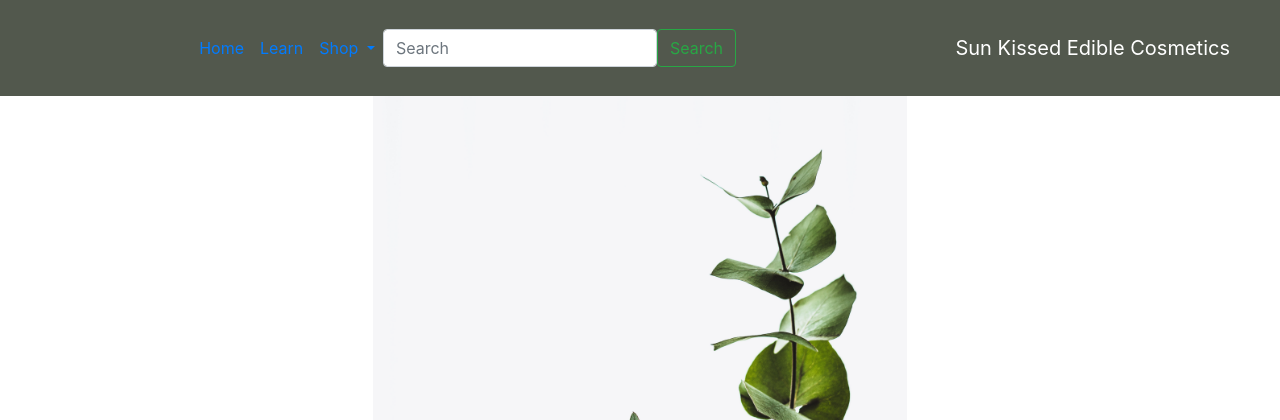
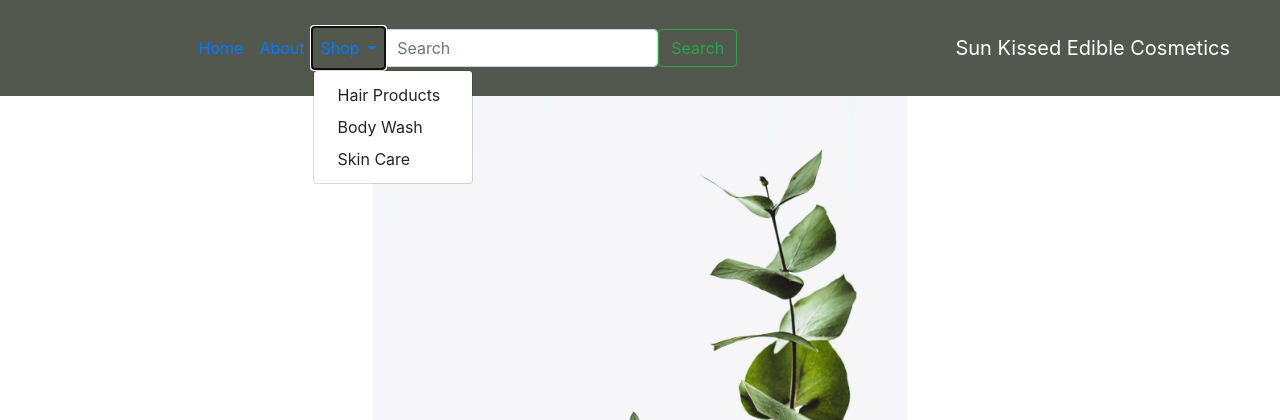
Before and after one commit to jehyder96/PDX_Capstone, a Django app: template templates/pages/home.html in a window 1280 px wide, after a click on "Shop". Shown: the top 420 px of the page. Run offline with Django 3.2, Linux system fonts and the light colour scheme; the template is opened without the code that fills it, so the values that code supplies are empty; some libraries are stand-ins or nearby versions.

Commit message:
added all pages

```diff
--- a/static/css/styles.css
+++ b/static/css/styles.css
@@ -44,6 +44,10 @@ nav{
   background-color: gray;
   padding: 10px 20px;
   border-radius: 10px;
+}
+
+.hidden{
+  display: none!important;
 }
 
 .searchInput{
--- a/templates/base.html
+++ b/templates/base.html
@@ -6,6 +6,8 @@
     <meta name="viewport" content="width=device-width, initial-scale=1.0" />
     <meta http-equiv="X-UA-Compatible" content="ie=edge" />
     <link rel="stylesheet" href="{% static 'css/styles.css' %}" />
+    <!-- JavaScript Bundle with Popper -->
+    <script src="https://cdn.jsdelivr.net/npm/bootstrap@5.2.3/dist/js/bootstrap.bundle.min.js" integrity="sha384-kenU1KFdBIe4zVF0s0G1M5b4hcpxyD9F7jL+jjXkk+Q2h455rYXK/7HAuoJl+0I4" crossorigin="anonymous"></script>
     <link
       rel="stylesheet"
       href="https://stackpath.bootstrapcdn.com/bootstrap/4.3.1/css/bootstrap.min.css"
--- /dev/null
+++ b/templates/pages/hair.html
@@ -0,0 +1,4 @@
+{% extends 'base.html' %}
+{% block content %}
+<h1>Hair Products</h1>
+{% endblock %}
--- a/templates/pages/home.html
+++ b/templates/pages/home.html
@@ -5,7 +5,6 @@
     <nav>
         <div class="navTop">
             <div class="navItem">
-                <!-- <img class="background-image" src="static/img/background-image-demo.jpeg" alt="A photo of a flower"> -->
             </div>
             <nav class="navbar navbar-expand-lg">
                 <div class="container-fluid">
@@ -16,19 +15,21 @@
                   <div class="collapse navbar-collapse" id="navbarSupportedContent">
                     <ul class="navbar-nav me-auto mb-2 mb-lg-0">
                       <li class="nav-item">
-                        <a class="nav-link active" aria-current="page" href="#">Home</a>
+                        <a class="nav-link active" aria-current="page" href="/">Home</a>
                       </li>
                       <li class="nav-item">
-                        <a class="nav-link" href="#">Learn</a>
+                        <a class="nav-link" href="{% url 'about' %}">About</a>
                       </li>
                       <li class="nav-item dropdown">
                         <a class="nav-link dropdown-toggle" href="#" role="button" data-bs-toggle="dropdown" aria-expanded="false">
                           Shop
                         </a>
+                        <ul class="dropdown-menu">
+                          <li><a class="dropdown-item" href="{% url 'hair' %}">Hair Products</a></li>
+                          <li><a class="dropdown-item" href="{% url 'wash' %}">Body Wash</a></li>
+                          <li><a class="dropdown-item" href="{% url 'skin' %}">Skin Care</a></li>
+                       </ul>
                       </li>
-                      <!-- <li class="nav-item">
-                        <a class="nav-link disabled">Disabled</a>
-                      </li> -->
                     </ul>
                     <form class="d-flex" role="search">
                       <input class="form-control me-2" type="search" placeholder="Search" aria-label="Search">
@@ -37,58 +38,28 @@
                   </div>
                 </div>
               </nav>
-            <!-- <div class="navItem"></div>
-                <div class="search">
-                    <input type="text" placeholder="Search..." class="searchInput">
-                    <img src='{% static "img/searchbar.png" %}'width="20" height="20" alt="an image of a magnifying glass" class="searchIcon">
-                </div> -->
             <div class="navItem"></div>
                 <span class="holidaySpecial">Sun Kissed Edible Cosmetics</span>
         </div>
     </nav>
     <div class="sliderWrapper">
         <div class="sliderItem">
-            <!-- <img src='{% static "img/bar-soap-demo.jpeg" %}' alt=“A photo of bar soap” class=“sliderImg”> -->
-            <!-- <div class="slideBg"></div>
-            <h1 class="sliderTitle">Edible Cosmetics</br>Organic</br>Hand Made</h1>
-            <h2 class="sliderPromo">Free shipping on orders more than $49.99</h2>
-            <button class="buyButton">Add to cart</button> -->
         </div>
     </div>
     <div class="sliderWrapper">
         <div class="sliderItem">
-            <!-- <img src="./img/exfoliating-scrub-demo.jpg" alt="A photo of exfoliating scrub" class="sliderImg">
-            <div class="slideBg"></div> -->
-            <!-- <h1 class="sliderTitle">Edible Cosmetics</br>Organic</br>Hand Made</h1>
-            <h2 class="sliderPromo">Free shipping on orders more than $49.99</h2>
-            <button class="buyButton">Add to cart</button> -->
         </div>
     </div>
     <div class="sliderWrapper">
         <div class="sliderItem">
-            <!-- <img src="./img/moisturizer-demo.jpg" alt="A photo of moisturizer" class="sliderImg">
-            <div class="slideBg"></div> -->
-            <!-- <h1 class="sliderTitle">Edible Cosmetics</br>Organic</br>Hand Made</h1>
-            <h2 class="sliderPromo">Free shipping on orders more than $49.99</h2>
-            <button class="buyButton">Add to cart</button> -->
         </div>
     </div>
     <div class="sliderWrapper">
         <div class="sliderItem">
-            <!-- <img src="./img/sea-salt-scrub-demo.jpg" alt="A photo of sea salt scrub" class="sliderImg">
-            <div class="slideBg"></div> -->
-            <!-- <h1 class="sliderTitle">Edible Cosmetics</br>Organic</br>Hand Made</h1>
-            <h2 class="sliderPromo">Free shipping on orders more than $49.99</h2>
-            <button class="buyButton">Add to cart</button> -->
         </div>
     </div>
     <div class="sliderWrapper">
         <div class="sliderItem">
-            <!-- <img src="static/img/" alt="A photo of shampoo" class="sliderImg">
-            <div class="slideBg"></div> -->
-            <!-- <h1 class="sliderTitle">Edible Cosmetics</br>Organic</br>Hand Made</h1>
-            <h2 class="sliderPromo">Free shipping on orders more than $49.99</h2>
-            <button class="buyButton">Add to cart</button> -->
         </div>
     </div>
 {% endblock %}
--- /dev/null
+++ b/templates/pages/products.html
@@ -0,0 +1,3 @@
+{% extends 'base.html' %} {% block content %}
+<h1>Products</h1>
+{% endblock %}
--- /dev/null
+++ b/templates/pages/skin.html
@@ -0,0 +1,4 @@
+{% extends 'base.html' %}
+{% block content %}
+<h1>Skin Care Products</h1>
+{% endblock %}
--- /dev/null
+++ b/templates/pages/wash.html
@@ -0,0 +1,4 @@
+{% extends 'base.html' %}
+{% block content %}
+<h1>Body Soap and Washes</h1>
+{% endblock %}
```
